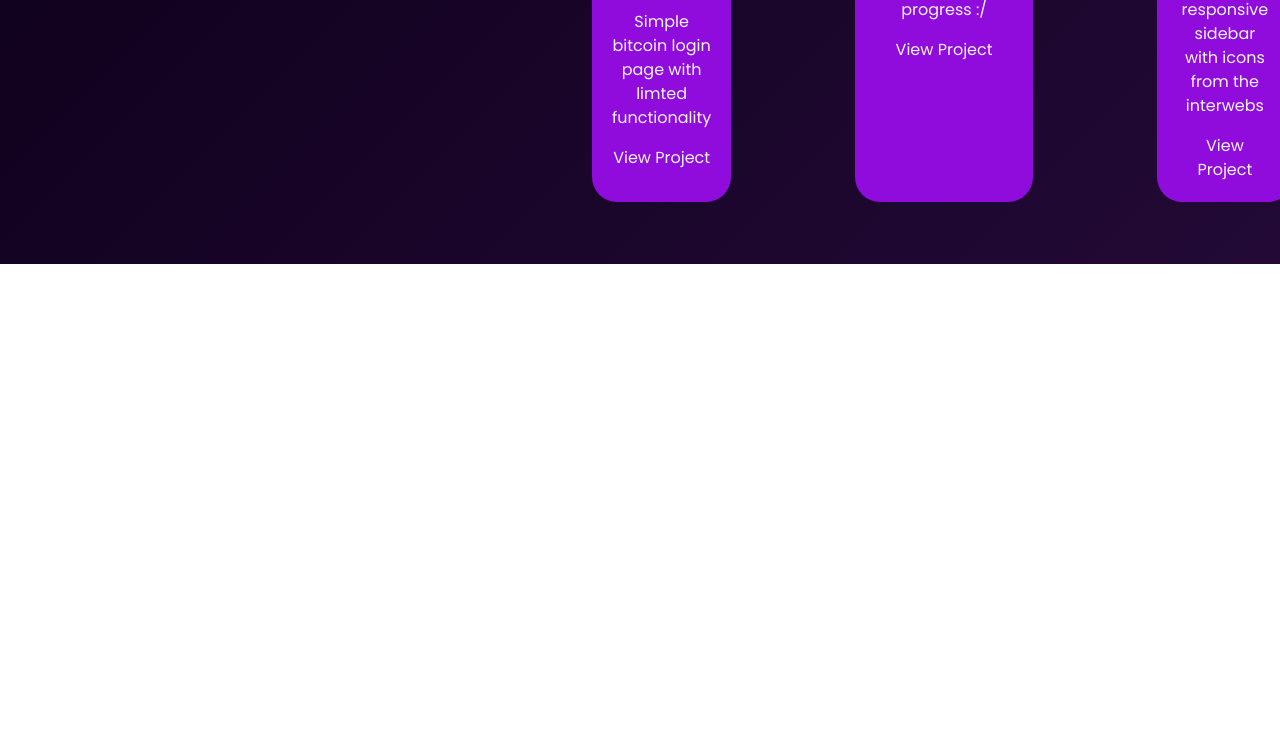
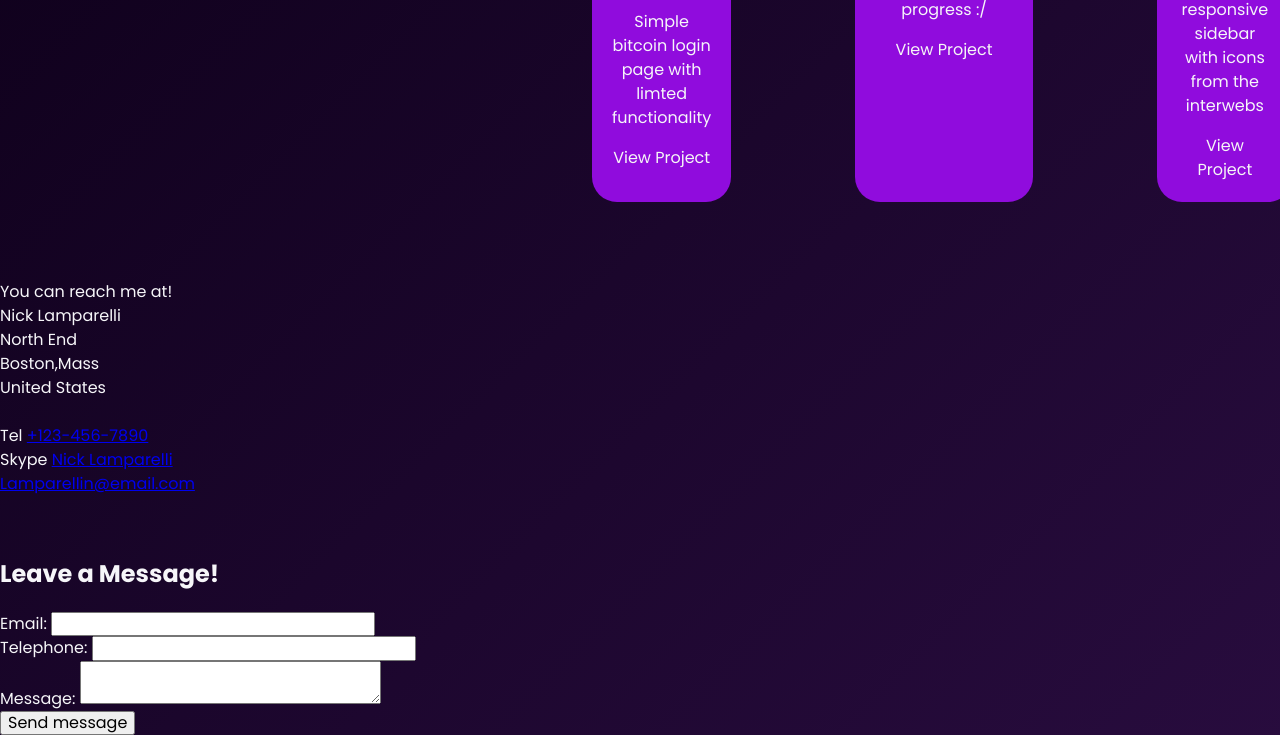
Before and after one commit to OGlamp/portfolio-page-v1, a plain HTML site: page index.html in a window 1280 px wide. Shown: the part 852-1587 px from the top of the page. Before the commit the page ends 1116 px from the top, so only its background shows below. Drawn offline with Linux system fonts and the light colour scheme.

Commit message:
updated Index.html

```diff
--- a/index.html
+++ b/index.html
@@ -60,6 +60,8 @@
         </p>
         <a href="work.html" class="body-button">Check out some of my code!</a>
       </div>
+
+      <section id="work">
         <div class="grid_container">
           <h1>WORK</h1>
           <div class="grid">
@@ -95,6 +97,40 @@
             </div>
           </div>
         </div>
+      </section>
+      <section class="contact-section" id="contact">
+        <div class="contact-info"></div>
+        <p>
+          <span>You can reach me at!</span>
+          <br />
+
+          Nick Lamparelli <br />
+          North End<br />
+          Boston,Mass<br />
+          United States<br />
+          <br />
+          Tel <a href="tel:+1234567890">+123-456-7890</a><br />
+          Skype <a href="skype:hello.careerfoundry"> Nick Lamparelli</a><br />
+          <a href="mailto:Lamparellin@email.com">Lamparellin@email.com</a>
+        </p>
+
+        <br />
+        <div class="contact-form">
+          <h2>Leave a Message!</h2>
+          <form action="" method="post" id="contact-form">
+            <label class="standard0-label" for="contact-email">Email: </label>
+            <input type="email" id="contact-email" required />
+            <br />
+            <label>Telephone: </label>
+            <input type="tel" pattern="\d{3}[\-]\d{3}[\-]\d{4}" />
+            <br />
+            <label>Message: </label>
+            <textarea required></textarea>
+            <br />
+            <input type="submit" class="submit_button" value="Send message" />
+          </form>
+        </div>
+      </section>
     </main>
     <footer class="page-footer"></footer>
     <!-- tota11y Accesibilty checker-->
```
Lines whose indentation alone changed are shown as unchanged.
